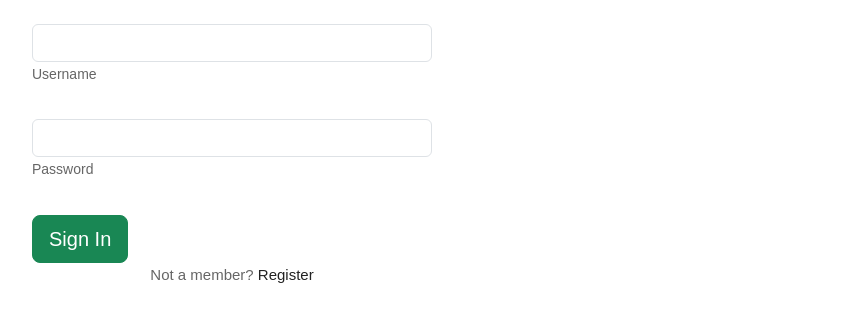
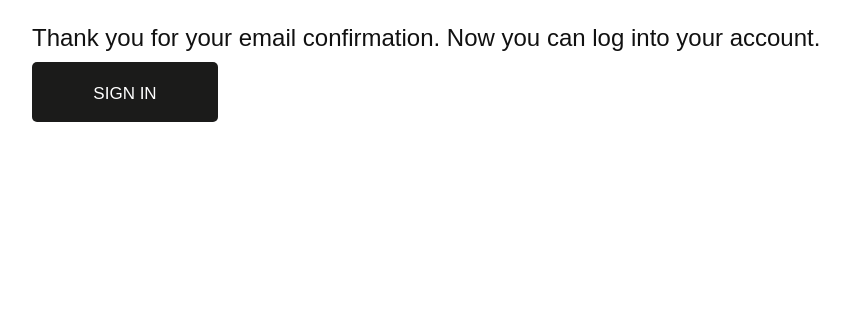
Before and after one commit to EzraGisore/barnes-dj, a Django app: page /signin/ in a window 1280 px wide. Shown: the part 116-438 px from the top of the page, without its empty margins (68-918 px from the left). Run offline with Django 4.2, Linux system fonts and the light colour scheme; some libraries are stand-ins or nearby versions.

Commit message:
successful login

```diff
--- a/barnes_dj/forms.py
+++ b/barnes_dj/forms.py
@@ -9,3 +9,8 @@ class SignupForm(UserCreationForm):
     class Meta:
         model = User
         fields = ('username', 'email', 'password1', 'password2')
+
+
+class LoginForm(forms.Form):
+    username = forms.CharField(max_length=65)
+    password = forms.CharField(max_length=65, widget=forms.PasswordInput)
--- a/barnes_dj/urls.py
+++ b/barnes_dj/urls.py
@@ -48,7 +48,8 @@ urlpatterns = [
     path('signup/', views.signup, name='signup'),
     path('activate/(?P<uidb64>[0-9A-Za-z_\-]+)/(?P<token>[0-9A-Za-z]{1,13}-[0-9A-Za-z]{1,20})/',
          views.activate, name='activate'),
-    path('signin/', views.signin, name='signin')
+    path('signin/', views.signin, name='signin'),
+    path('sign_in/', views.sign_in, name='sign_in')
 
 
 ]
--- a/barnes_dj/views.py
+++ b/barnes_dj/views.py
@@ -10,7 +10,7 @@ from django.contrib.auth.forms import UserCreationForm
 from django.contrib import messages
 from .models import BcMember, JrMember
 from django.contrib.auth import get_user_model
-from .forms import SignupForm
+from .forms import SignupForm, LoginForm
 from django.contrib.sites.shortcuts import get_current_site
 from django.utils.encoding import force_bytes, force_str
 from django.utils.http import urlsafe_base64_encode, urlsafe_base64_decode
@@ -44,7 +44,7 @@ def pay(request):
     return render(request, 'payments.html')
 
 
-def login(request):
+##def login(request):
     return render(request,"login.html")
 def register(request):
     return render(request,"register.html")
@@ -140,11 +140,30 @@ def signin(request):
             login(request, user)
             return redirect('memberpay')
         else:
-            messages.info(request, 'Incorrect Username or Password!')
+            return HttpResponse('Incorrect Username or Password!')
 
     context = {}
     return render(request,"signin.html", context)
 
+def sign_in(request):
+    if request.method == 'GET':
+        form = LoginForm()
+        return render(request, 'log.html', {'form': form})
+    elif request.method == 'POST':
+        form = LoginForm(request.POST)
+
+        if form.is_valid():
+            username = form.cleaned_data['username']
+            password = form.cleaned_data['password']
+            user = authenticate(request, username=username, password=password)
+            if user:
+                login(request, user)
+               ## messages.success(request, f'Hi {username.title()}, welcome back!')
+                return redirect('memberpay')
+
+        # form is not valid or user is not authenticated
+        messages.error(request, f'Invalid username or password')
+        return render(request, 'log.html', {'form': form})
 def insertbcdata(request):
     if request.method == "POST":
         name = request.POST.get('name')
@@ -238,7 +257,7 @@ def activate(request, uidb64, token):
         user.is_active = True
         user.save()
         ##return HttpResponse('Thank you for your email confirmation. Now you can login your account.')
-        return render(request, "signin.html")
+        return render(request, 'signin.html')
     else:
         return HttpResponse('Activation link is invalid!')
 def viewbooks(request):
--- a/templates/dash.html
+++ b/templates/dash.html
@@ -113,10 +113,10 @@
       <img src="{% static "img/library1.jpg" %}" class="card-img-top"
         alt="Los Angeles Skyscrapers" />
       <div class="card-body">
-        <h5 class="card-title">Library</h5>
+        <h5 class="card-title">Library Catalogue</h5>
         <p class="card-text">This is a longer card with supporting text below as a natural lead-in to
           additional content.</p>
-        <a href="{% url 'library' %}" class="btn btn-primary">Join</a>
+        <a href="{% url 'library' %}" class="btn btn-primary">View</a>
       </div>
     </div>
   </div>
@@ -134,7 +134,7 @@
       </div>
     </div>
   </div>
-
+</div>
 
 </body>
 </html>
--- a/templates/index (copy).html
+++ b/templates/index (copy).html
@@ -121,7 +121,7 @@
                                  <div class="build_box">
                                     <h1>Join our book club!</h1>
                                     <p>Discuss a new book every week with other club members.</p>
-                                    <a class="read_more conatct_btn" href="{% url 'signin' %}" role="button">Sign In</a>
+                                    <a class="read_more conatct_btn" href="{% url 'sign_in' %}" role="button">Sign In</a>
                                  </div>
                               </div>
                            </div>
--- a/templates/signin.html
+++ b/templates/signin.html
@@ -56,33 +56,7 @@
          <!-- end header -->
          <!-- banner -->
 </header><br><br><br>
-<form style="width: 400px;">
-    {% csrf_token %}
-  <!-- Email input -->
-  <div class="form-outline mb-4">
-    <input type="text" name="username" id="form2Example1" class="form-control" />
-    <label class="form-label" for="form2Example1">Username</label>
-  </div>
-
-  <!-- Password input -->
-  <div class="form-outline mb-4">
-    <input type="password" name="password" id="form2Example2" class="form-control" />
-    <label class="form-label" for="form2Example2">Password</label>
-  </div>
-  {% for message in messages %}
-    <p id="messages">{{ message }}</p>
-  {% endfor %}
-  <!-- 2 column grid layout for inline styling -->
-
-
-  <!-- Submit button -->
-  <a class="btn btn-success btn-lg btn-block" href="{% url 'memberpay' %}" role="button">Sign In</a>
-
-  <!-- Register buttons -->
-  <div class="text-center">
-    <p>Not a member? <a href="{% url 'signup' %}">Register</a></p>
-
-  </div>
-</form>
+<h1>Thank you for your email confirmation. Now you can log into your account.</h1>
+<a class="read_more conatct_btn" href="{% url 'sign_in' %}" role="button">Sign In</a>
 </body>
 </html>
```
Also changed, not shown: templates/base.html (+6 -5 lines), templates/log.html (added, +12 -0 lines), db.sqlite3.
